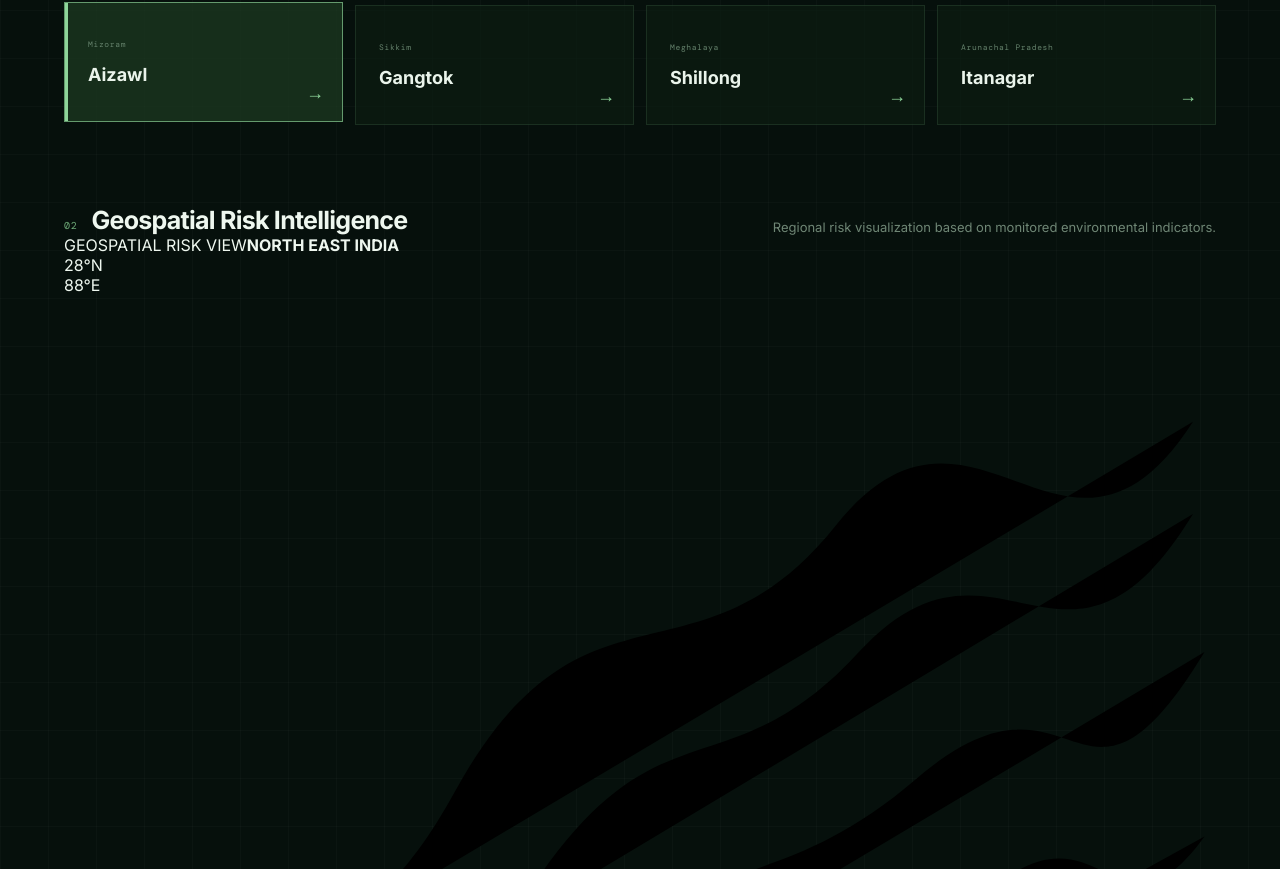
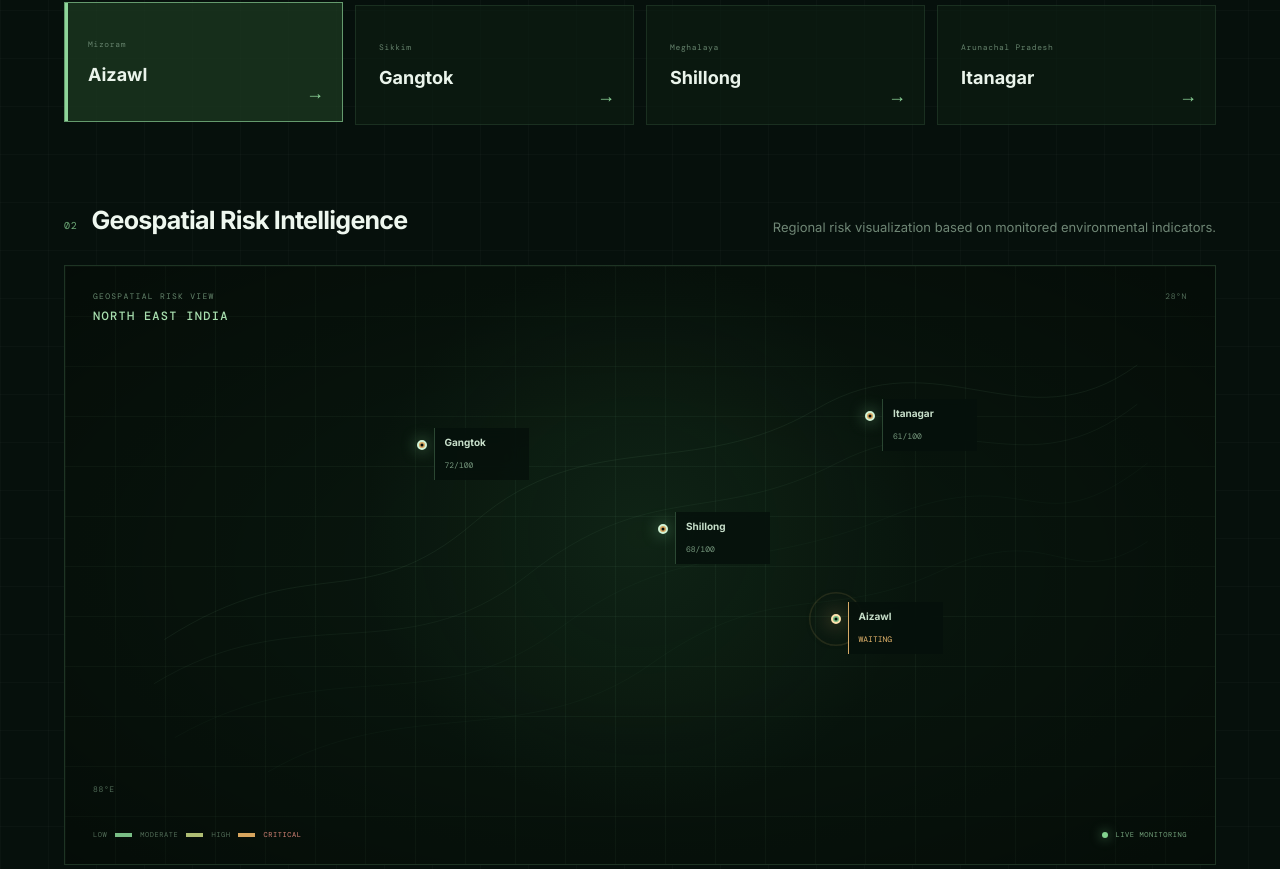
Before and after one commit to gauthamcristiano/sih-disaster-management, a React (Vite) app in the folder frontend/: page / in a window 1280 px wide. Shown: the part 854-1723 px from the top of the page. Built offline with nearby package versions, Linux system fonts and the light colour scheme; the HTML template or start-up script is replaced by a standard one.

Commit message:
Refactor CSS for improved readability and structure
Refactor CSS gradients and add new styles for map components.

```diff
--- a/frontend/src/App.css
+++ b/frontend/src/App.css
@@ -16,7 +16,11 @@ body {
   margin: 0;
   min-width: 320px;
   background:
-    radial-gradient(circle at 75% 10%, rgba(54, 120, 71, 0.16), transparent 30%),
+    radial-gradient(
+      circle at 75% 10%,
+      rgba(54, 120, 71, 0.16),
+      transparent 30%
+    ),
     #06100c;
   color: #eef7ef;
 }
@@ -34,8 +38,15 @@ button {
   min-height: 100vh;
   overflow: hidden;
   background:
-    linear-gradient(rgba(255,255,255,0.018) 1px, transparent 1px),
-    linear-gradient(90deg, rgba(255,255,255,0.018) 1px, transparent 1px),
+    linear-gradient(
+      rgba(255, 255, 255, 0.018) 1px,
+      transparent 1px
+    ),
+    linear-gradient(
+      90deg,
+      rgba(255, 255, 255, 0.018) 1px,
+      transparent 1px
+    ),
     #06100c;
   background-size: 48px 48px;
 }
@@ -95,7 +106,11 @@ button {
 .factor-title,
 .warning-status span,
 footer,
-.range-labels {
+.range-labels,
+.map-title,
+.map-coordinates,
+.map-scale,
+.map-live {
   font-family: "DM Mono", monospace;
   letter-spacing: 0.08em;
 }
@@ -200,7 +215,11 @@ main {
   border: 1px solid rgba(142, 213, 154, 0.13);
   overflow: hidden;
   background:
-    radial-gradient(circle at center, rgba(74, 146, 87, 0.17), transparent 45%),
+    radial-gradient(
+      circle at center,
+      rgba(74, 146, 87, 0.17),
+      transparent 45%
+    ),
     rgba(13, 31, 19, 0.55);
 }
 
@@ -362,6 +381,294 @@ main {
   color: #8ed59a;
   font-size: 18px;
 }
+
+/* =========================================================
+   GEOSPATIAL RISK MAP
+   ========================================================= */
+
+.map-section {
+  padding: 0 0 90px;
+}
+
+.risk-map {
+  position: relative;
+  height: 600px;
+  margin-top: 30px;
+  overflow: hidden;
+  border: 1px solid rgba(142, 213, 154, 0.16);
+  background:
+    radial-gradient(
+      circle at 50% 45%,
+      rgba(68, 137, 79, 0.12),
+      transparent 42%
+    ),
+    #08150d;
+}
+
+.map-grid {
+  position: absolute;
+  inset: 0;
+  background:
+    linear-gradient(
+      rgba(142, 213, 154, 0.055) 1px,
+      transparent 1px
+    ),
+    linear-gradient(
+      90deg,
+      rgba(142, 213, 154, 0.055) 1px,
+      transparent 1px
+    );
+  background-size: 50px 50px;
+}
+
+.map-grid::after {
+  content: "";
+  position: absolute;
+  inset: 0;
+  background:
+    radial-gradient(
+      ellipse at center,
+      transparent 30%,
+      rgba(0, 0, 0, 0.42) 100%
+    );
+}
+
+.map-title {
+  position: absolute;
+  top: 25px;
+  left: 28px;
+  z-index: 5;
+}
+
+.map-title span {
+  display: block;
+  color: #66866d;
+  font-size: 8px;
+  margin-bottom: 7px;
+}
+
+.map-title strong {
+  display: block;
+  color: #a8dfaf;
+  font-size: 12px;
+}
+
+.map-coordinates {
+  position: absolute;
+  z-index: 5;
+  color: #506b57;
+  font-size: 8px;
+}
+
+.top-left {
+  top: 25px;
+  right: 28px;
+}
+
+.bottom-right {
+  bottom: 70px;
+  left: 28px;
+}
+
+.terrain-map {
+  position: absolute;
+  inset: 45px 5%;
+  width: 90%;
+  height: 82%;
+  overflow: visible;
+}
+
+.terrain-line {
+  fill: none;
+  stroke: rgba(127, 193, 137, 0.16);
+  stroke-width: 0.25;
+  vector-effect: non-scaling-stroke;
+}
+
+.line-one {
+  stroke: rgba(142, 213, 154, 0.3);
+}
+
+.line-two {
+  stroke: rgba(142, 213, 154, 0.22);
+}
+
+.line-three,
+.line-four {
+  stroke: rgba(142, 213, 154, 0.13);
+}
+
+.map-marker {
+  position: absolute;
+  z-index: 8;
+  width: 20px;
+  height: 20px;
+  transform: translate(-50%, -50%);
+}
+
+.marker-core {
+  position: absolute;
+  inset: 5px;
+  border-radius: 50%;
+  background: #7fbf89;
+  border: 2px solid #d2f3d5;
+  box-shadow: 0 0 15px rgba(126, 197, 139, 0.7);
+}
+
+.marker-core span {
+  position: absolute;
+  width: 3px;
+  height: 3px;
+  left: 50%;
+  top: 50%;
+  transform: translate(-50%, -50%);
+  border-radius: 50%;
+  background: #06100c;
+}
+
+.marker-pulse {
+  position: absolute;
+  inset: -8px;
+  border-radius: 50%;
+  border: 1px solid rgba(142, 213, 154, 0.35);
+  animation: markerPulse 2.2s infinite;
+}
+
+.map-marker.active .marker-pulse {
+  border-color: rgba(229, 182, 109, 0.65);
+  animation-duration: 1.4s;
+}
+
+.map-marker.active .marker-core {
+  background: #e5b66d;
+  border-color: #ffe3af;
+  box-shadow:
+    0 0 20px rgba(229, 182, 109, 0.8),
+    0 0 45px rgba(229, 182, 109, 0.25);
+}
+
+@keyframes markerPulse {
+  0% {
+    transform: scale(0.75);
+    opacity: 0.9;
+  }
+
+  70% {
+    transform: scale(1.7);
+    opacity: 0;
+  }
+
+  100% {
+    transform: scale(1.7);
+    opacity: 0;
+  }
+}
+
+.marker-label {
+  position: absolute;
+  left: 22px;
+  top: -7px;
+  min-width: 95px;
+  padding: 8px 10px;
+  border-left: 1px solid rgba(142, 213, 154, 0.28);
+  background: rgba(6, 16, 12, 0.82);
+  backdrop-filter: blur(10px);
+}
+
+.marker-label strong {
+  display: block;
+  color: #c7dfca;
+  font-size: 10px;
+  margin-bottom: 4px;
+}
+
+.marker-label span {
+  color: #76977d;
+  font: 8px "DM Mono", monospace;
+}
+
+.map-marker.active .marker-label {
+  border-left-color: #d6aa68;
+}
+
+.map-marker.active .marker-label span {
+  color: #e5b66d;
+}
+
+.map-marker.critical .marker-core {
+  background: #e87968;
+  box-shadow: 0 0 22px rgba(232, 121, 104, 0.75);
+}
+
+.map-marker.high .marker-core {
+  background: #d7a55e;
+}
+
+.map-marker.moderate .marker-core {
+  background: #aebd73;
+}
+
+.map-marker.low .marker-core {
+  background: #79bd85;
+}
+
+.map-scale {
+  position: absolute;
+  left: 28px;
+  bottom: 25px;
+  z-index: 6;
+  display: flex;
+  align-items: center;
+  gap: 8px;
+  color: #536e59;
+  font-size: 7px;
+}
+
+.map-scale i {
+  display: block;
+  width: 17px;
+  height: 4px;
+}
+
+.scale-low {
+  background: #79bd85;
+}
+
+.scale-medium {
+  background: #aebd73;
+}
+
+.scale-high {
+  background: #d7a55e;
+}
+
+.map-scale span:last-child {
+  color: #d98678;
+}
+
+.map-live {
+  position: absolute;
+  right: 28px;
+  bottom: 25px;
+  z-index: 6;
+  display: flex;
+  align-items: center;
+  gap: 8px;
+  color: #76a57e;
+  font-size: 7px;
+}
+
+.live-dot {
+  width: 6px;
+  height: 6px;
+  border-radius: 50%;
+  background: #83d290;
+  box-shadow: 0 0 12px rgba(131, 210, 144, 0.8);
+}
+
+/* =========================================================
+   ENVIRONMENTAL SIGNALS + AI ASSESSMENT
+   ========================================================= */
 
 .dashboard {
   display: grid;
@@ -693,6 +1000,10 @@ main {
   border-color: rgba(142, 213, 154, 0.3);
 }
 
+/* =========================================================
+   EARLY WARNING
+   ========================================================= */
+
 .early-warning {
   display: grid;
   grid-template-columns: 70px 1fr auto;
@@ -761,6 +1072,10 @@ footer {
   border-top: 1px solid rgba(142, 213, 154, 0.07);
 }
 
+/* =========================================================
+   RESPONSIVE
+   ========================================================= */
+
 @media (max-width: 1000px) {
   .hero {
     grid-template-columns: 1fr;
@@ -776,6 +1091,10 @@ footer {
 
   .dashboard {
     grid-template-columns: 1fr;
+  }
+
+  .risk-map {
+    height: 500px;
   }
 }
 
@@ -842,6 +1161,47 @@ footer {
     font-size: 55px;
   }
 
+  .risk-map {
+    height: 430px;
+  }
+
+  .map-title {
+    top: 20px;
+    left: 20px;
+  }
+
+  .map-scale {
+    left: 20px;
+    bottom: 20px;
+    gap: 5px;
+  }
+
+  .map-scale span {
+    font-size: 6px;
+  }
+
+  .map-scale i {
+    width: 10px;
+  }
+
+  .map-live {
+    right: 20px;
+    bottom: 20px;
+  }
+
+  .marker-label {
+    min-width: 78px;
+    padding: 6px 8px;
+  }
+
+  .marker-label strong {
+    font-size: 8px;
+  }
+
+  .marker-label span {
+    font-size: 7px;
+  }
+
   .early-warning {
     grid-template-columns: 1fr;
   }
```
